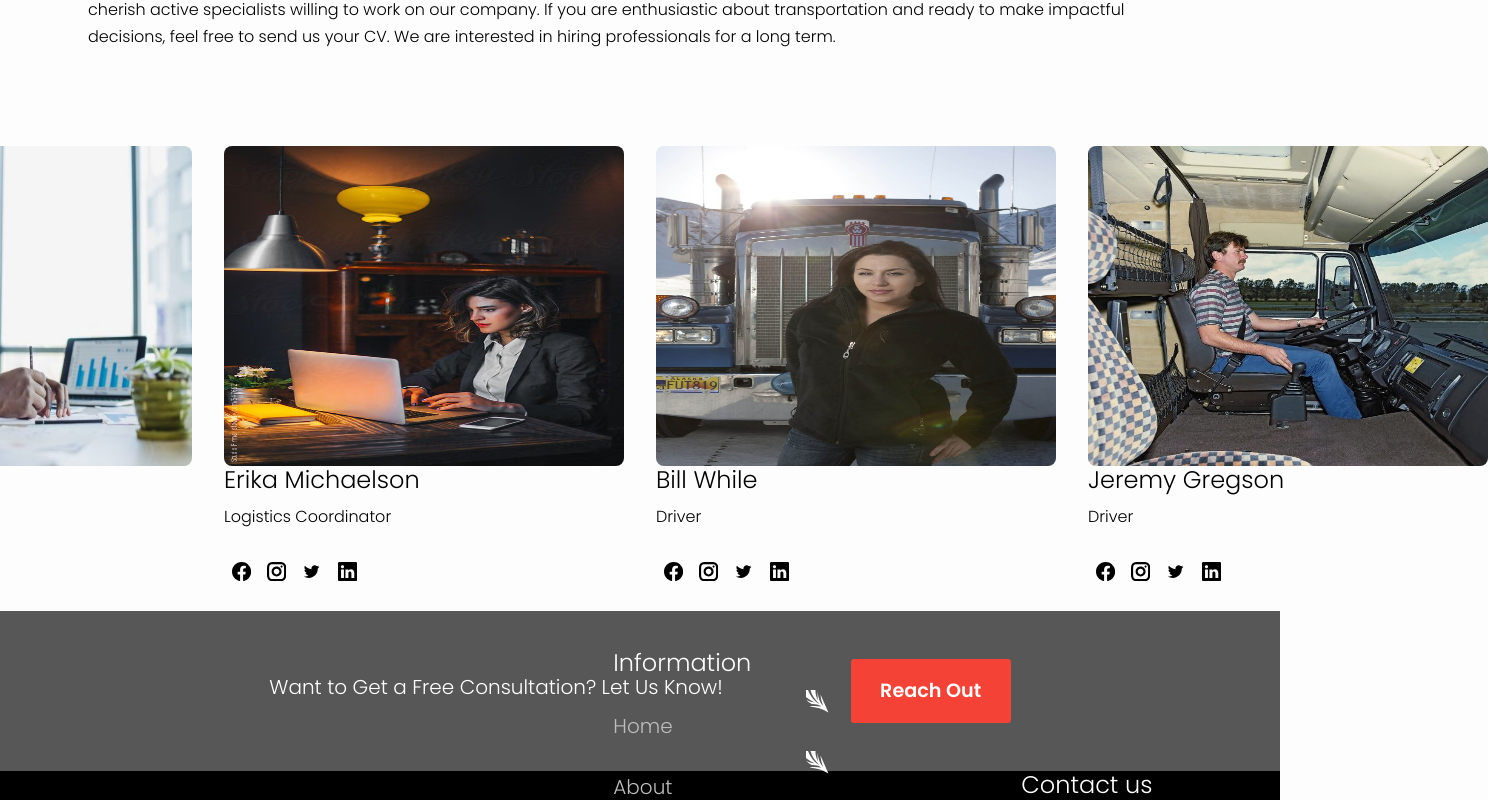
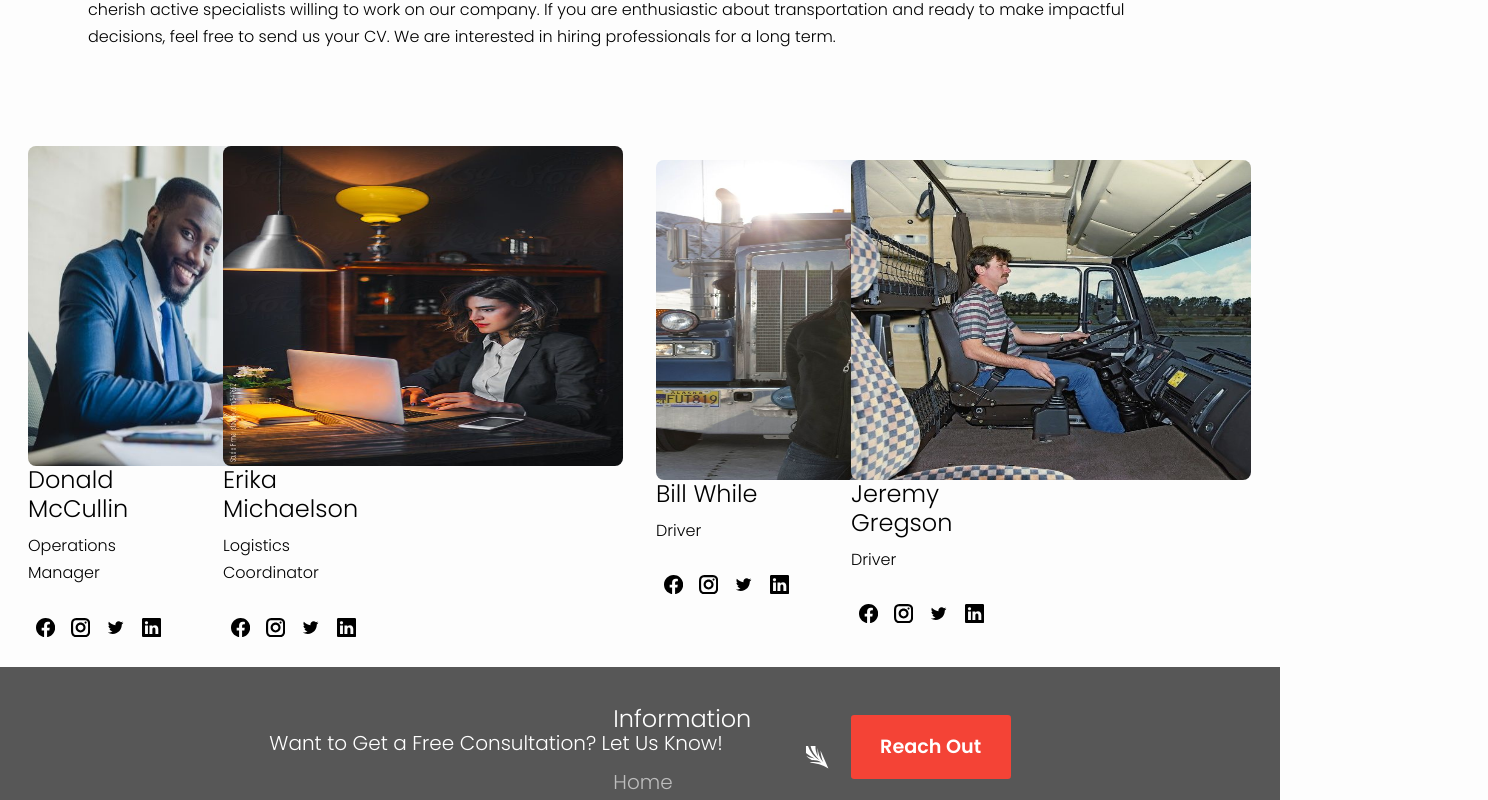
Before and after one commit to Roche001/Logistics-company, a React (Create React App) app: page /Team in a window 1280 px wide. Shown: the part 580-1380 px from the top of the page, 1488 px wide, since content can reach past the window. Built offline with nearby package versions, Linux system fonts and the light colour scheme.

Commit message:
update changes

```diff
--- a/src/components/team/Team.jsx
+++ b/src/components/team/Team.jsx
@@ -33,8 +33,9 @@ const Team = () => {
             professionals for a long term.
           </p>
         </div>
-        <div className="team-container">
-          <div className="team-members">
+        <div className="team-container ">
+          <div className="row">
+            <div className="team-members col-xl-3 col-lg-3 col-md-3 col-sm-12 col-xs-12">
               <div className="team-members-text">
                 <img src="./assets/driver1.jpeg" alt="driver" />
                 <h4>Donald McCullin</h4>
@@ -71,7 +72,7 @@ const Team = () => {
                 </a>
               </div>
             </div>
-          <div className="team-members">
+            <div className="team-members col-xl-3 col-lg-3 col-md-3 col-sm-12 col-xs-12">
               <div className="team-members-text">
                 <img src="./assets/driver2.jpeg" alt="driver" />
                 <h4>Erika Michaelson</h4>
@@ -108,7 +109,9 @@ const Team = () => {
                 </a>
               </div>
             </div>
-          <div className="team-members">
+          </div>
+          <div className="row">
+            <div className="team-members col-xl-3 col-lg-3 col-md-3 col-sm-12 col-xs-12">
               <div className="team-members-text">
                 <img src="./assets/driver3.jpeg" alt="driver" />
                 <h4>Bill While</h4>
@@ -145,7 +148,7 @@ const Team = () => {
                 </a>
               </div>
             </div>
-          <div className="team-members">
+            <div className="team-members col-xl-3 col-lg-3 col-md-3 col-sm-12 col-xs-12">
               <div className="team-members-text">
                 <img src="./assets/driver4.jpeg" alt="driver" />
                 <h4>Jeremy Gregson</h4>
@@ -184,6 +187,7 @@ const Team = () => {
             </div>
           </div>
         </div>
+      </div>
     </section>
   );
 };
```
Lines whose indentation alone changed are shown as unchanged.
